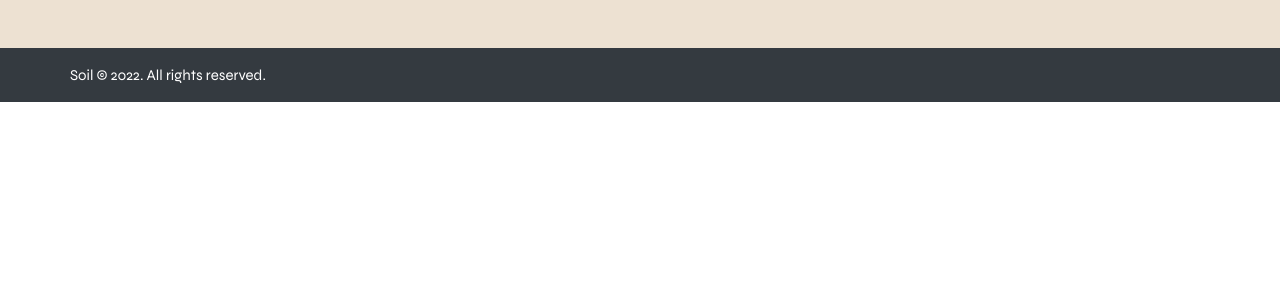
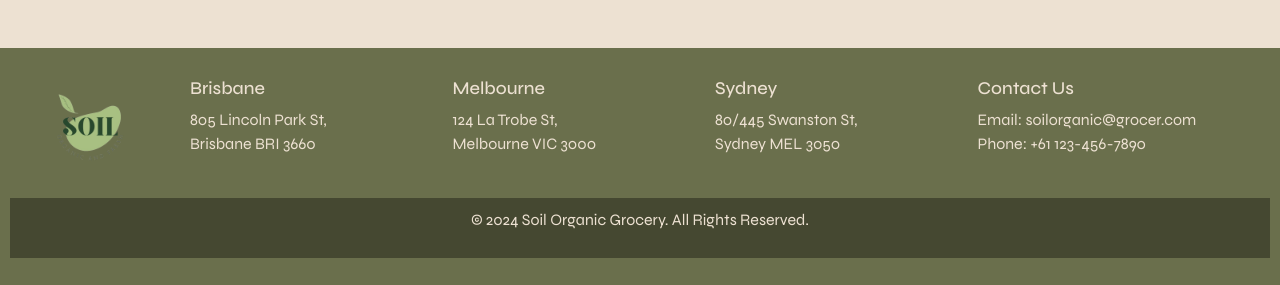
Before and after one commit to shrutitaylor/SoilOrganicFood.github.io, a React (Create React App) app: page / in a window 1280 px wide. Shown: the part 4607-4892 px from the top of the page. Before the commit the page ends 4709 px from the top, so only its background shows below. Built offline with nearby package versions, Linux system fonts and the light colour scheme; a web font is replaced by a local one.

Commit message:
Footer changes

```diff
--- a/src/App.js
+++ b/src/App.js
@@ -1,7 +1,7 @@
 import React, { useState } from "react";
 import { Route, BrowserRouter as Router, Routes } from "react-router-dom";
 import { getUser, removeUser } from "./data/repository";
-import Footer from "./fragments/Footer";
+import FooterNew from "./fragments/FooterNew";
 import Navbar from "./fragments/Navbar";
 import Cart from "./pages/Cart";
 import Checkout from "./pages/CheckoutPage";
@@ -54,7 +54,7 @@ function App() {
             </Routes>
           </div>
         </main>
-        <Footer />
+        <FooterNew/>
       </Router>
     </div>
   );
--- a/src/fragments/Footer.js
+++ /dev/null
@@ -1,31 +0,0 @@
-import React from "react";
-// import './Footer.css';
-function Footer() {
-  return (
-    <footer className="mt-auto py-3 bg-dark text-white" style={{ alignItems:'center',fontFamily: "Syne, sans-serif",  fontWeight: '400',fontStyle: "normal", fontSize:'15px'}}>
-      <div className="container">Soil &copy; 2022. All rights reserved.</div>
-    </footer>
-    // <footer >
-    //   <section class="top">
-    //   {/* <img src="/soillogo.png" title="CopaHost logo" /> */}
-    //     <div class="links">
-
-
-    //         <a>Home</a>
-    //         <a>Specials</a>
-    //         <a>Join Us!</a>
-
-
-    //     </div>
-    //   </section>
-    //   <section class="bottom">
-    //     <p class="copyright">© 2024 All rights reserved</p>
-    //     <p class="legal">| Soil Organic Grocer</p>
-
-    //   </section>
-    // </footer>
-
-  );
-}
-
-export default Footer;
--- /dev/null
+++ b/src/fragments/FooterNew.css
@@ -0,0 +1,60 @@
+/* FooterNew.css */
+.footer {
+    background-color: #6a6f4c;
+    color: #ede1d2;
+    padding: 30px 10px; /* Adjust padding as needed */
+  }
+
+  .footer-container {
+    max-width: 1200px;
+    margin: 0 auto;
+    display: flex;
+    flex-wrap: wrap;
+  }
+
+  .footer-logo {
+    /* flex: 1; */
+    margin-bottom: 20px;
+  }
+
+  .footer-logo img {
+    width: 100px;
+  }
+
+  .footer-location,
+  .footer-contact {
+    flex: 1;
+    margin-bottom: 20px;
+  }
+
+  .footer-location h3,
+  .footer-contact h3 {
+    font-size: 18px;
+  }
+
+  .footer-location ul {
+    list-style: none;
+    padding: 0;
+  }
+
+  .footer-location ul li {
+    margin-bottom: 5px;
+  }
+
+  .footer-bottom {
+    background-color: #454831;
+    padding: 10px 0;
+    text-align: center;
+  }
+
+  @media (min-width: 768px) {
+    .footer-logo {
+      /* flex: 0 0 25%; */
+      margin-right: 50px;
+    }
+
+    .footer-location,
+    .footer-contact {
+      /* flex: 0 0 25%; */
+    }
+  }
--- /dev/null
+++ b/src/fragments/FooterNew.jsx
@@ -0,0 +1,46 @@
+import logo from "./soillogo.png";
+// Footer.js
+import React from 'react';
+import './FooterNew.css';
+
+
+const FooterNew = () => {
+  return (
+    <footer className="footer">
+      <div className="footer-container">
+        <div className="footer-logo">
+          <img src={logo} alt="Website Logo" />
+        </div>
+        <div className="footer-location">
+          <h3>Brisbane</h3>
+          <ul>
+            <li> 805 Lincoln Park St,<br></br> Brisbane BRI 3660</li>
+          </ul>
+        </div>
+        <div className="footer-location">
+          <h3>Melbourne</h3>
+          <ul>
+            <li>124 La Trobe St,<br></br> Melbourne VIC 3000</li>
+
+          </ul>
+        </div>
+        <div className="footer-location">
+          <h3>Sydney</h3>
+          <ul>
+            <li> 80/445 Swanston St,<br></br> Sydney MEL 3050</li>
+          </ul>
+        </div>
+        <div className="footer-contact">
+          <h3>Contact Us</h3>
+          <p>Email: soilorganic@grocer.com <br></br>Phone: +61 123-456-7890</p>
+
+        </div>
+      </div>
+      <div className="footer-bottom">
+        <p>&copy; 2024 Soil Organic Grocery. All Rights Reserved.</p>
+      </div>
+    </footer>
+  );
+};
+
+export default FooterNew;
--- a/src/pages/ProductCard.jsx
+++ b/src/pages/ProductCard.jsx
@@ -11,7 +11,8 @@ const ProductCard = (props) => {
   const [reviews, setReviews] = useState({}); // State to store reviews for each product
   const [editIndex, setEditIndex] = useState(-1); // Index of the review being edited
 
-
+  // Add username to review data
+  const reviewDataWithUsername = { ...reviewData, username: props.username };
 
   const addToCart = (product) => {
     // Check if user is logged in
@@ -43,8 +44,6 @@ const ProductCard = (props) => {
     }
   }, [props.username]);
 
-
-
   const openReviewModal = (product) => {
     setSelectedProduct(product);
     setReviewData({ stars: 0, review: '' });
@@ -61,16 +60,16 @@ const ProductCard = (props) => {
       // Adding a new review
       const updatedReviews = {
         ...reviews,
-        [selectedProduct.id]: [...(reviews[selectedProduct.id] || []), reviewData]
+        [selectedProduct.id]: [...(reviews[selectedProduct.id] || []), reviewDataWithUsername]
       };
       setReviews(updatedReviews);
-      localStorage.setItem('reviews', JSON.stringify(updatedReviews));
+      localStorage.setItem(`reviews_${props.username}`, JSON.stringify(updatedReviews));
     } else {
       // Editing an existing review
       const updatedReviews = { ...reviews };
-      updatedReviews[selectedProduct.id][editIndex] = reviewData;
+      updatedReviews[selectedProduct.id][editIndex] = reviewDataWithUsername;
       setReviews(updatedReviews);
-      localStorage.setItem('reviews', JSON.stringify(updatedReviews));
+      localStorage.setItem(`reviews_${props.username}`, JSON.stringify(updatedReviews));
       setEditIndex(-1); // Reset edit index after editing
     }
 
@@ -81,18 +80,22 @@ const ProductCard = (props) => {
     const updatedReviews = { ...reviews };
     updatedReviews[productId].splice(index, 1); // Remove the review at the given index
     setReviews(updatedReviews);
-    localStorage.setItem('reviews', JSON.stringify(updatedReviews));
+    localStorage.setItem(`reviews_${props.username}`, JSON.stringify(updatedReviews));
   };
 
-  const editReview = (index) => {
-    console.log("Editing review at index:", index);
+  const editReview = (index, username) => {
+    if (username === props.username) {
       setEditIndex(index);
       setReviewData({ ...reviews[selectedProduct.id][index] }); // Set review data for editing
       openReviewModal(selectedProduct); // Make sure to open the modal
+    } else {
+      console.log("You are not allowed to edit this review.");
+    }
   };
+
   useEffect(() => {
     // Load existing reviews from local storage
-    const storedReviews = JSON.parse(localStorage.getItem('reviews'));
+    const storedReviews = JSON.parse(localStorage.getItem(`reviews_${props.username}`));
     if (storedReviews) {
       setReviews(storedReviews);
     }
@@ -136,10 +139,13 @@ const ProductCard = (props) => {
     <ul>
       {reviews[selectedProduct.id].map((review, index) => (
         <li key={index}>
+          <div className="review-header">
+            <span className="username">{review.username}</span>
             <div className="stars">
               {[...Array(5)].map((_, i) => (
                 <span key={i} className={i < review.stars ? "material-symbols-outlined filled-star" : "material-symbols-outlined outlined"}>star</span>
               ))}
+            </div>
           </div>
           {editIndex === index ? (
             <textarea
@@ -149,14 +155,20 @@ const ProductCard = (props) => {
           ) : (
             <div className="review">{review.review}</div>
           )}
-    <span className="material-symbols-outlined edit-icon" onClick={() => editReview(index)}>edit</span>
+          {/* Render edit and delete icons only if current user matches the user who left the review */}
+          {props.username === review.username && (
+            <div className="review-actions">
+              <span className="material-symbols-outlined edit-icon" onClick={() => editReview(index, review.username)}>edit</span>
               <span className="material-symbols-outlined delete_icon" onClick={() => deleteReview(selectedProduct.id, index)}>delete</span>
+            </div>
+          )}
         </li>
       ))}
-
     </ul>
   </div>
 )}
+
+
             <div className='leave-review'>
               <h2>{editIndex === -1 ? 'Leave a Review' : 'Edit Review'}</h2>
               <p>Product: {selectedProduct.name}</p>
```
Also changed, not shown: src/fragments/Footer.jsx (added, +33 -0 lines). Lines whose indentation alone changed are shown as unchanged.
